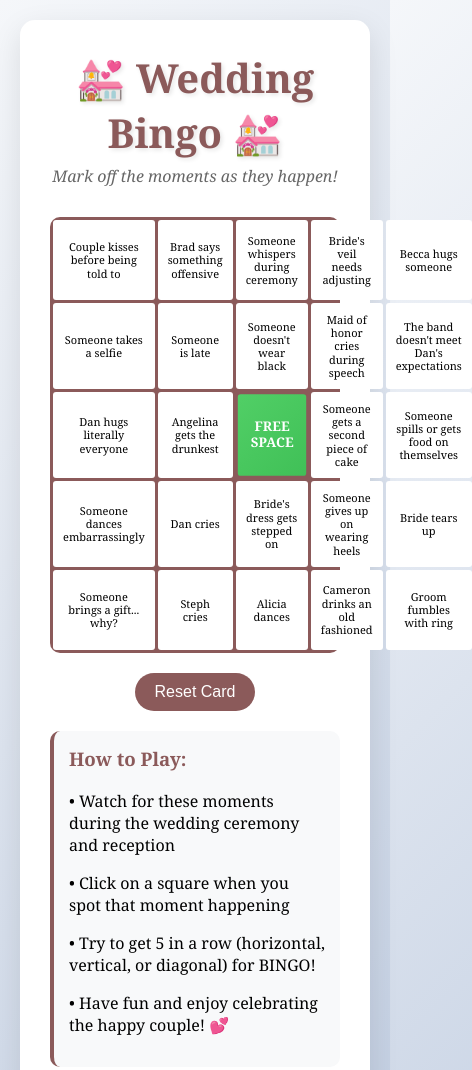
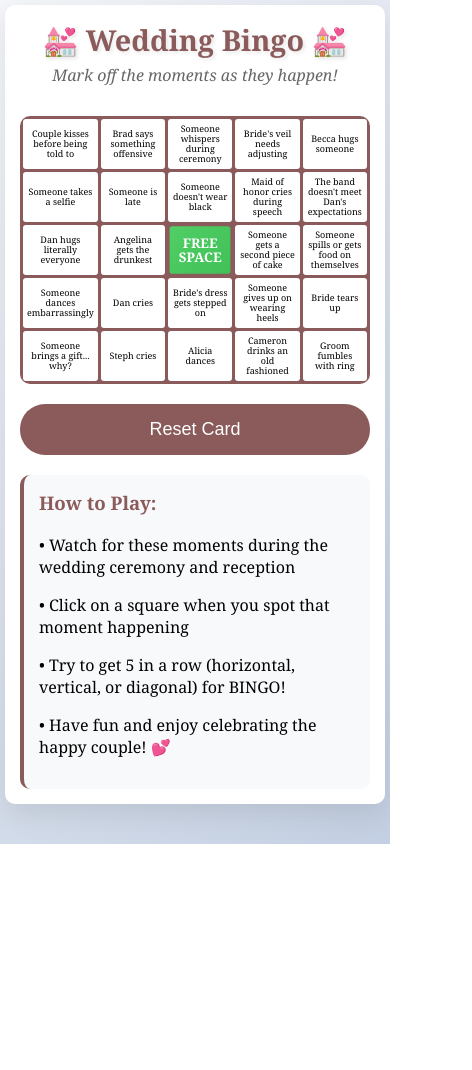
Before and after one commit to technogals1/wedding-bingo, a plain HTML site: page index.html in a window 390 px wide. Shown: the top 1070 px of the page, 472 px wide, since content can reach past the window. After the commit the page ends 844 px from the top, so only its background shows below. Drawn offline with Linux system fonts and the light colour scheme.

Commit message:
Update index.html

```diff
--- a/index.html
+++ b/index.html
@@ -9,8 +9,9 @@
             font-family: 'Georgia', serif;
             background: linear-gradient(135deg, #f5f7fa 0%, #c3cfe2 100%);
             margin: 0;
-            padding: 20px;
+            padding: 10px;
             min-height: 100vh;
+            box-sizing: border-box;
         }
 
         .container {
@@ -19,7 +20,19 @@
             background: white;
             border-radius: 15px;
             box-shadow: 0 10px 30px rgba(0,0,0,0.1);
-            padding: 30px;
+            padding: 20px;
+            box-sizing: border-box;
+        }
+
+        @media (max-width: 768px) {
+            body {
+                padding: 5px;
+            }
+
+            .container {
+                padding: 15px;
+                border-radius: 10px;
+            }
         }
 
         .header {
@@ -32,6 +45,18 @@
             font-size: 2.5em;
             margin: 0;
             text-shadow: 2px 2px 4px rgba(0,0,0,0.1);
+        }
+
+        @media (max-width: 768px) {
+            h1 {
+                font-size: 2em;
+            }
+        }
+
+        @media (max-width: 480px) {
+            h1 {
+                font-size: 1.8em;
+            }
         }
 
         .subtitle {
@@ -52,7 +77,7 @@
 
         .bingo-cell {
             background: white;
-            padding: 10px;
+            padding: 8px;
             text-align: center;
             font-size: 11px;
             line-height: 1.2;
@@ -63,6 +88,32 @@
             cursor: pointer;
             transition: all 0.3s ease;
             border-radius: 3px;
+            box-sizing: border-box;
+        }
+
+        @media (max-width: 768px) {
+            .bingo-cell {
+                font-size: 10px;
+                min-height: 55px;
+                padding: 6px;
+            }
+        }
+
+        @media (max-width: 480px) {
+            .bingo-cell {
+                font-size: 9px;
+                min-height: 50px;
+                padding: 4px;
+                line-height: 1.1;
+            }
+        }
+
+        @media (max-width: 360px) {
+            .bingo-cell {
+                font-size: 8px;
+                min-height: 45px;
+                padding: 3px;
+            }
         }
 
         .bingo-cell:hover {
@@ -100,7 +151,7 @@
         .reset-button {
             display: block;
             margin: 20px auto;
-            padding: 10px 20px;
+            padding: 12px 24px;
             background: #8b5a5a;
             color: white;
             border: none;
@@ -108,6 +159,16 @@
             cursor: pointer;
             font-size: 16px;
             transition: background 0.3s ease;
+            min-height: 44px;
+            box-sizing: border-box;
+        }
+
+        @media (max-width: 480px) {
+            .reset-button {
+                width: 100%;
+                padding: 15px;
+                font-size: 18px;
+            }
         }
 
         .reset-button:hover {
```
